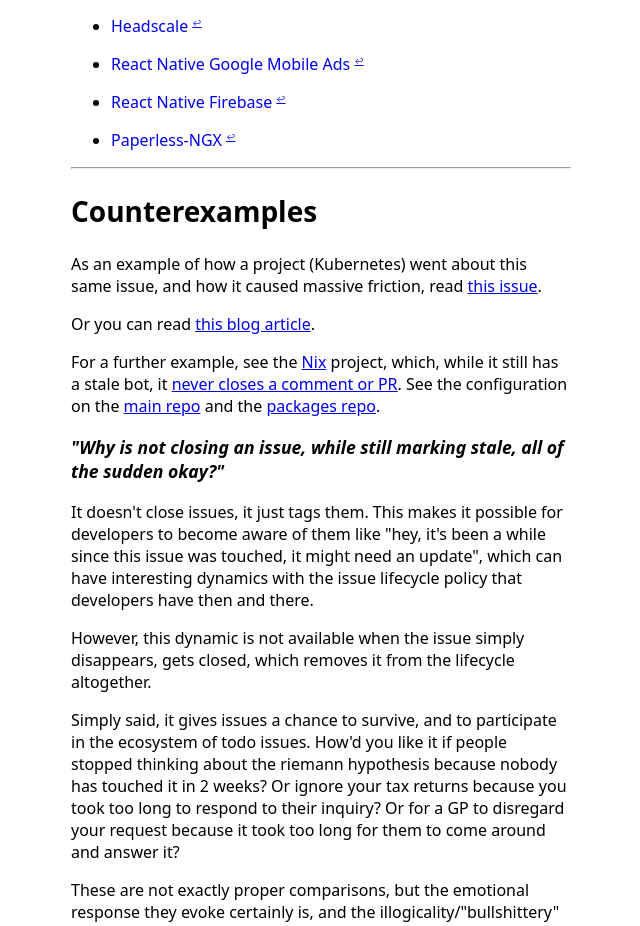
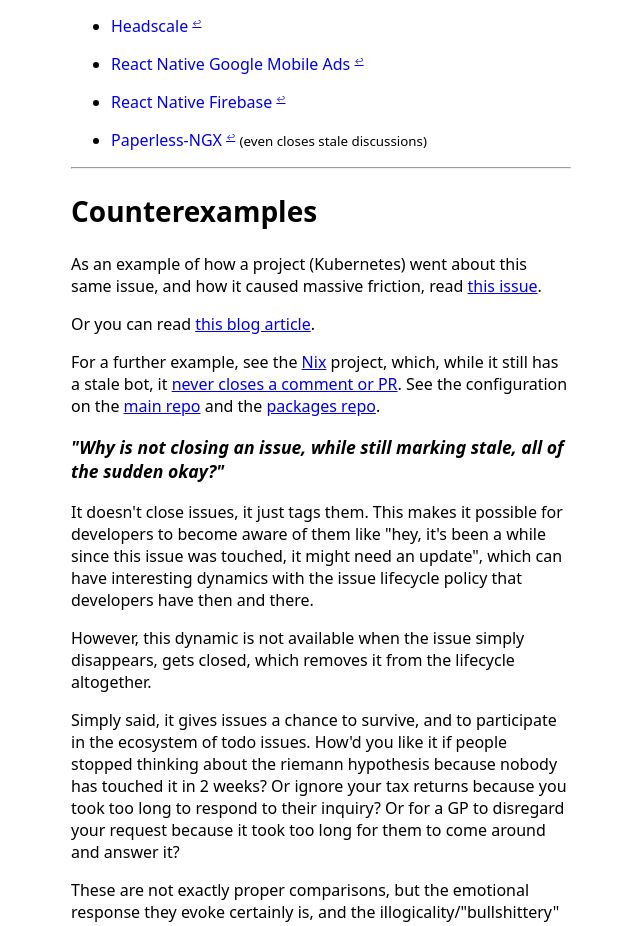
Before and after one commit to ShadowJonathan/nostalebots.xyz, an Eleventy site: page src/index.md in a window 1280 px wide. Shown: the part 5943-6869 px from the top of the page, without its empty margins (319-959 px from the left). Built offline with nearby package versions, Linux system fonts and the light colour scheme; Eleventy itself is replaced by a stand-in of ours; files that its build step writes are made by us from their sources; what markdown-it-sub would draw is missing.

Commit message:
add extra to paperless ngx

```diff
--- a/src/index.md
+++ b/src/index.md
@@ -222,6 +222,7 @@
 
 - [Paperless-NGX](https://github.com/paperless-ngx/paperless-ngx)
   {% ref "https://github.com/paperless-ngx/paperless-ngx/blob/dev/.github/workflows/repo-maintenance.yml" %}
+  <small>(even closes stale discussions)</small>
 
 ----
 
```
